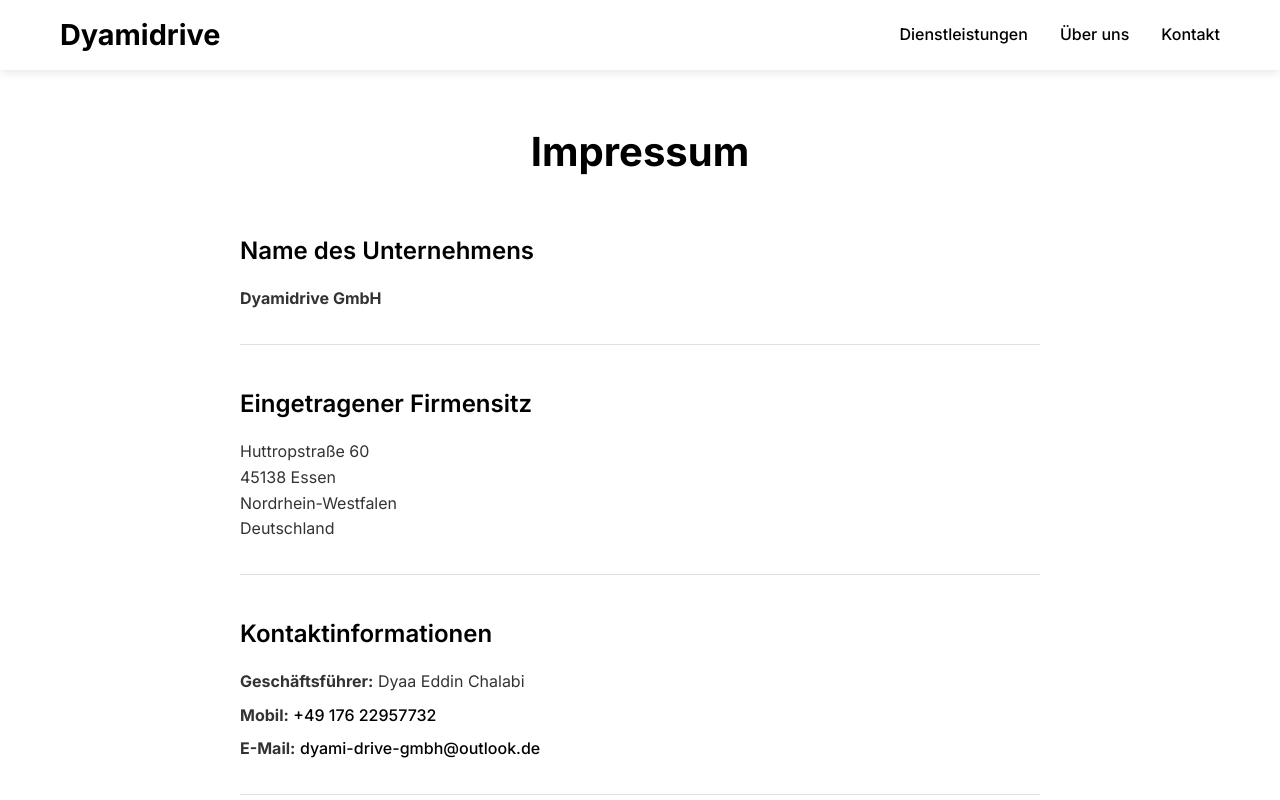
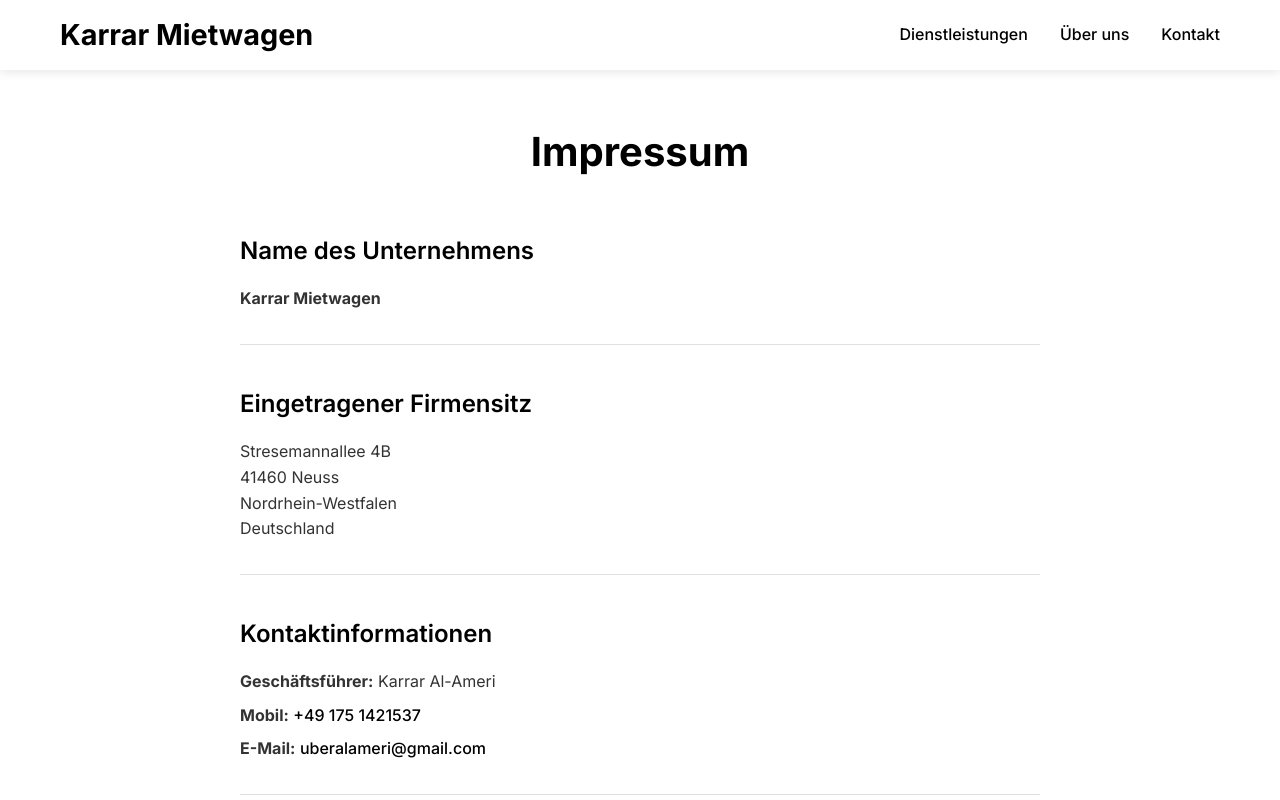
Before and after one commit to stoiccapital/karrar-mietwagen, a plain HTML site: page impressum.html in a window 1280 px wide. Shown: the top 800 px of the page. Drawn offline with Linux system fonts and the light colour scheme.

Commit message:
Initial commit: Karrar Mietwagen website with updated contact information

```diff
--- a/footer.html
+++ b/footer.html
@@ -2,7 +2,7 @@
     <div class="container">
         <div class="footer-content">
                             <div class="footer-section">
-                    <h3>Dyamidrive</h3>
+                    <h3>Karrar Mietwagen</h3>
                     <p>Ihr zuverlässiger Partner für sichere und komfortable Fahrten.</p>
                 </div>
             <div class="footer-section">
@@ -16,7 +16,7 @@
             </div>
         </div>
         <div class="footer-bottom">
-            <p>&copy; 2024 Dyamidrive. Alle Rechte vorbehalten.</p>
+            <p>&copy; 2024 Karrar Mietwagen. Alle Rechte vorbehalten.</p>
             <p>Made by Fahrly</p>
             <p><a href="impressum.html" class="footer-link">Impressum</a> | <a href="datenschutz.html" class="footer-link">Datenschutzerklärung</a></p>
         </div>
--- a/impressum.html
+++ b/impressum.html
@@ -3,7 +3,7 @@
 <head>
     <meta charset="UTF-8">
     <meta name="viewport" content="width=device-width, initial-scale=1.0">
-    <title>Impressum - Dyamidrive</title>
+    <title>Impressum - Karrar Mietwagen</title>
     <link rel="stylesheet" href="main.css">
     <link rel="preconnect" href="https://fonts.googleapis.com">
     <link rel="preconnect" href="https://fonts.gstatic.com" crossorigin>
@@ -15,7 +15,7 @@
             <div class="nav-container">
                 <div class="nav-logo">
                     <a href="index.html" class="logo-link">
-                        <h1>Dyamidrive</h1>
+                        <h1>Karrar Mietwagen</h1>
                     </a>
                 </div>
                 <ul class="nav-menu">
@@ -46,22 +46,22 @@
                 <div class="impressum-content">
                     <div class="impressum-section">
                         <h2>Name des Unternehmens</h2>
-                        <p><strong>Dyamidrive GmbH</strong></p>
+                        <p><strong>Karrar Mietwagen</strong></p>
                     </div>
 
                     <div class="impressum-section">
                         <h2>Eingetragener Firmensitz</h2>
-                        <p>Huttropstraße 60<br>
-                        45138 Essen<br>
+                        <p>Stresemannallee 4B<br>
+                        41460 Neuss<br>
                         Nordrhein-Westfalen<br>
                         Deutschland</p>
                     </div>
 
                     <div class="impressum-section">
                         <h2>Kontaktinformationen</h2>
-                        <p><strong>Geschäftsführer:</strong> Dyaa Eddin Chalabi</p>
-                        <p><strong>Mobil:</strong> <a href="tel:+4917622957732" class="contact-link">+49 176 22957732</a></p>
-                        <p><strong>E-Mail:</strong> <a href="mailto:dyami-drive-gmbh@outlook.de" class="contact-link">dyami-drive-gmbh@outlook.de</a></p>
+                        <p><strong>Geschäftsführer:</strong> Karrar Al-Ameri</p>
+                        <p><strong>Mobil:</strong> <a href="tel:+491751421537" class="contact-link">+49 175 1421537</a></p>
+                        <p><strong>E-Mail:</strong> <a href="mailto:uberalameri@gmail.com" class="contact-link">uberalameri@gmail.com</a></p>
                     </div>
 
                     <div class="impressum-section">
```
Also changed, not shown: datenschutz.html (+3 -3 lines), index.html (+5 -5 lines), 1 other file.
